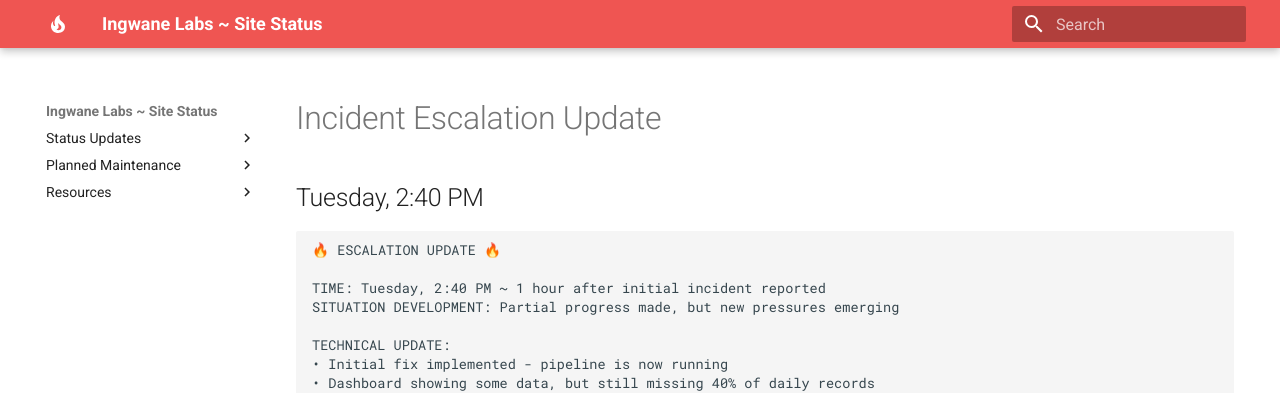
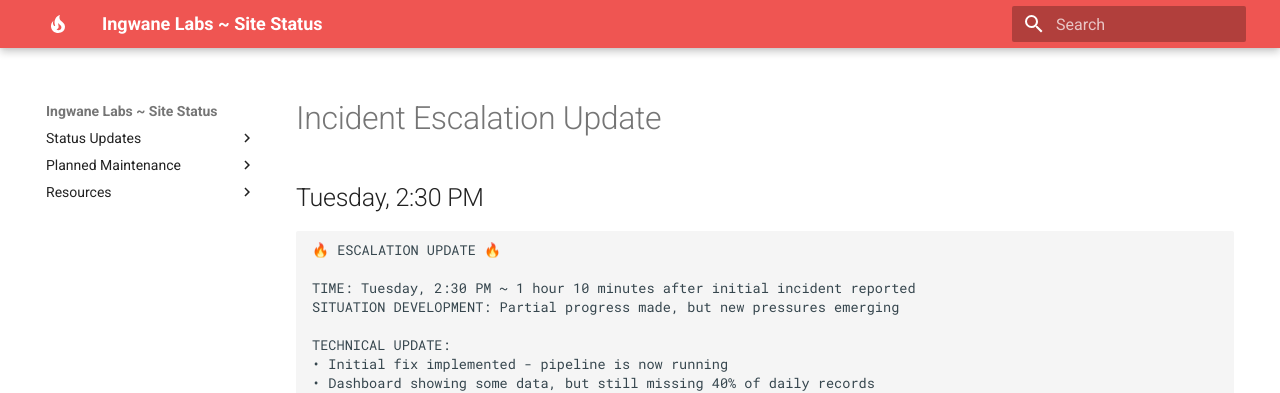
Before and after one commit to ingwanelabs/status, an MkDocs documentation site: the page built from docs/tuesday-1430.md, in a window 1280 px wide. Shown: the top 393 px of the page. Built offline with MkDocs 1.6.1 and Material for MkDocs 9.7.7, drawn with Linux system fonts in a browser that asks for light colours; some of the changed text lies outside the part shown.

Commit message:
Update and rename tuesday-1440.md to tuesday-1430.md

````diff
--- a/docs/tuesday-1440.md
+++ b/docs/tuesday-1430.md
@@ -1,11 +1,11 @@
 # Incident Escalation Update
 
-## Tuesday, 2:40 PM
+## Tuesday, 2:30 PM
 
 ```
 🔥 ESCALATION UPDATE 🔥
 
-TIME: Tuesday, 2:40 PM ~ 1 hour after initial incident reported
+TIME: Tuesday, 2:30 PM ~ 1 hour 10 minutes after initial incident reported
 SITUATION DEVELOPMENT: Partial progress made, but new pressures emerging
 
 TECHNICAL UPDATE:
````
